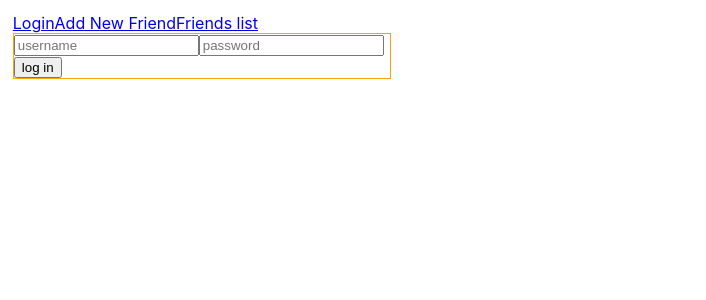
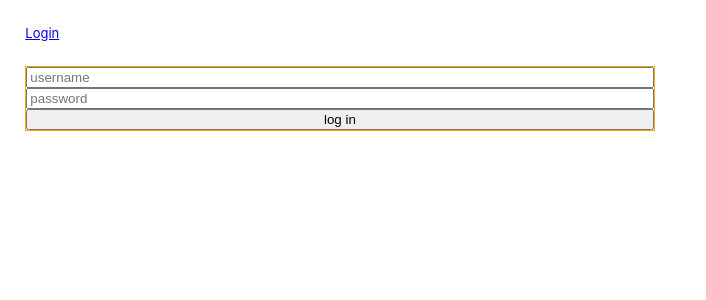
Before and after one commit to daredtech/Auth-Friends, a React (Create React App) app in the folder friends/: page /login in a window 1280 px wide. Shown: the top 300 px of the page, without its empty margins (0-706 px from the left). Built offline with nearby package versions, Linux system fonts and the light colour scheme.

Commit message:
finished mvp

```diff
--- a/friends/src/App.css
+++ b/friends/src/App.css
@@ -3,6 +3,22 @@
 }
 
 form{
-    width: 30%;
+    display: flex;
+    flex-direction: column;
+    justify-content: space-around;
+    margin: 1%;
+    width: 50%;
     border: 1px solid orange;
 }
+
+.navigation{
+    font-size: 13px;
+    display: flex;
+    flex-direction: column;
+    width: 50%;
+    padding: 1%;
+}
+
+.logged{
+    display: none;
+}
--- a/friends/src/App.js
+++ b/friends/src/App.js
@@ -12,6 +12,7 @@ import './App.css';
 
 
 function App() {
+  localStorage.clear();
   return (
     <Router>
 
@@ -19,8 +20,8 @@ function App() {
 
         <div className='navigation'>
           <Link to='/login'>Login</Link>
-          <Link to='/addnewfriend'>Add New Friend</Link>
-          <Link to='/friendslist'>Friends list</Link>
+          <Link className='logged' to='/addnewfriend'>Add New Friend</Link>
+          <Link className='logged' to='/friendslist'>Friends list</Link>
         </div>
 
         <Route path='/login' component={LoginForm} />
--- a/friends/src/components/AddNewFriendForm.js
+++ b/friends/src/components/AddNewFriendForm.js
@@ -1,4 +1,5 @@
 import React, {useState} from 'react';
+// import axios from 'axios';
 
 //
 import { axiosWithAuth } from '../utilities/axiosWithAuth';
@@ -9,13 +10,21 @@ const AddNewFriendForm = () => {
 
     const addFriend = event => {
         event.preventDefault();
-        console.log('adding a new friend');
+        console.log('adding a new friend', friendInfo);
+
+        axiosWithAuth()
+        .post('http://localhost:5000/api/friends', friendInfo)
+        .then(request => {
+            console.log('posted: ', request.data);})
+        .catch(error => {
+            console.log('error ', error);
+        })
     }
 
     const handleChange = event => {
         setFriendInfo({...friendInfo, [event.target.name]: event.target.value}
             );
-        console.log('target value: ', event.target.value);
+        // console.log('target value: ', event.target.value);
     }
 
     return (
@@ -35,7 +44,7 @@ const AddNewFriendForm = () => {
                 type = 'email' name = 'email' placeholder = 'email' value = {friendInfo.email} onChange = {handleChange}
             />
 
-            <button>add friend</button>
+            <button onClick={addFriend}>add friend</button>
 
             </form>
         </div>
--- a/friends/src/components/PrivateRoute.js
+++ b/friends/src/components/PrivateRoute.js
@@ -2,7 +2,7 @@ import React from 'react';
 import { Route, Redirect } from 'react-router';
 
 const PrivateRoute = ({ component: Component, ...rest }) => {
-    console.log('received the following rest: ', rest)
+    // console.log('received the following rest: ', rest)
 
   return (
     <Route
```
